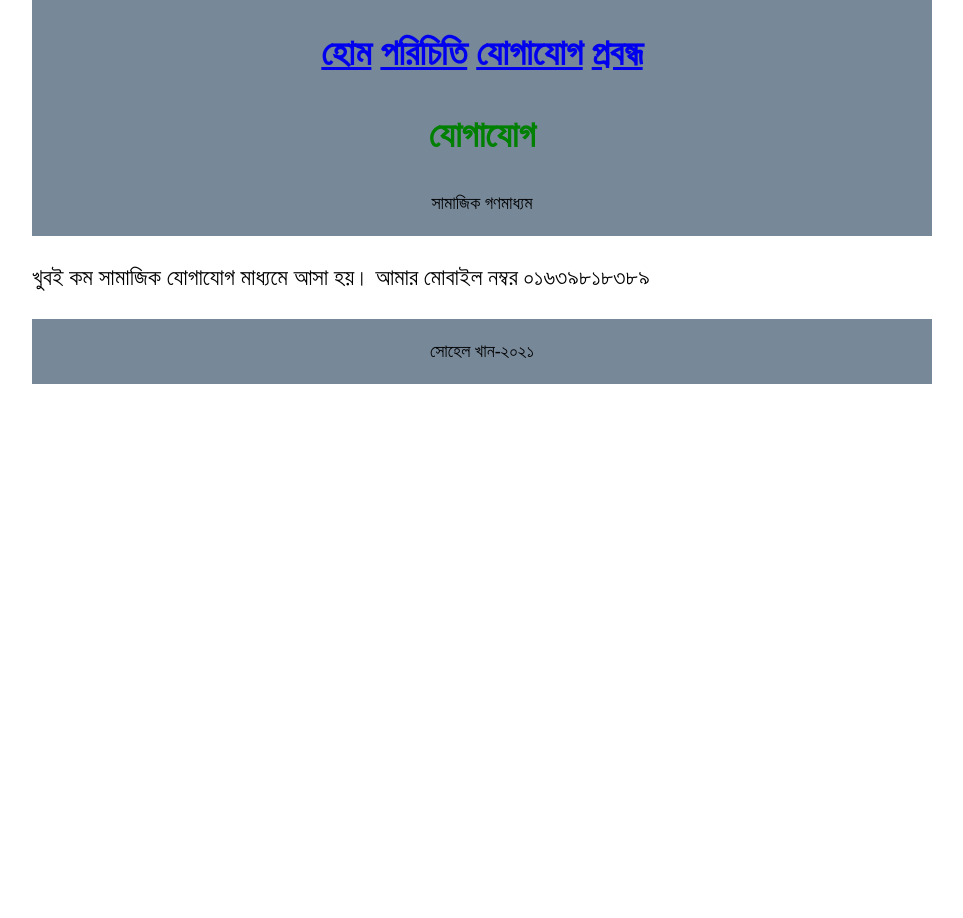
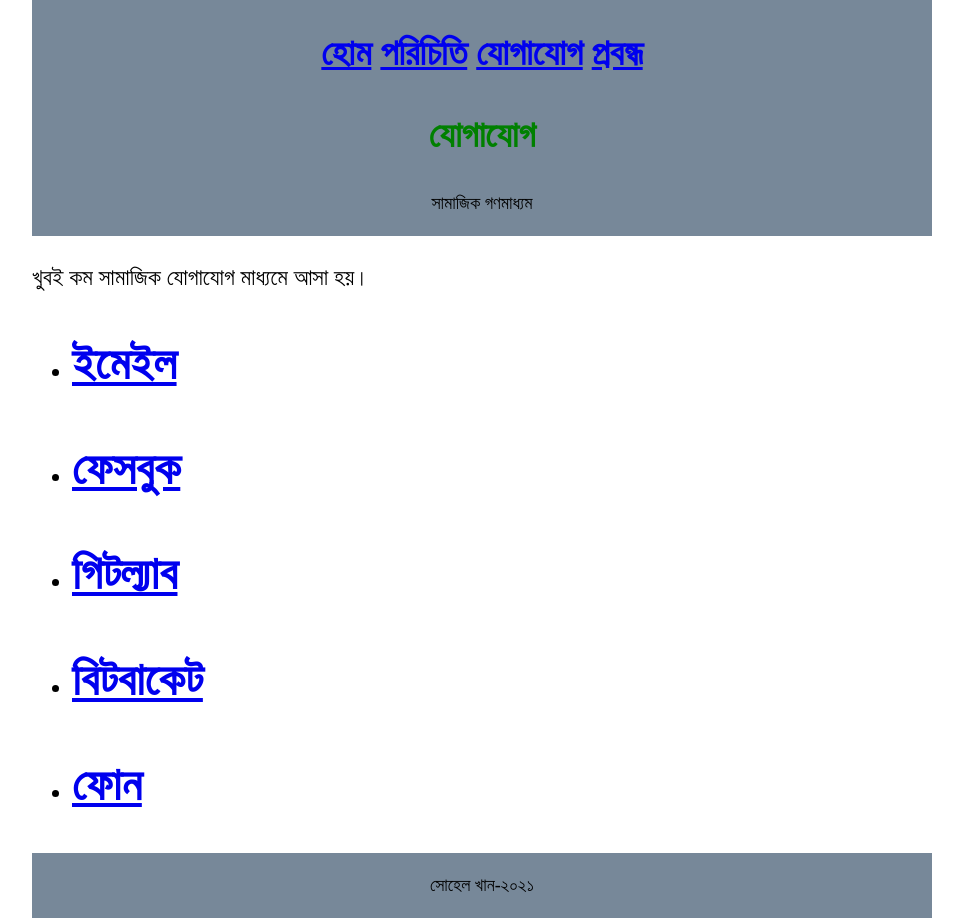
Before and after one commit to sohelkhanz/sohelkhanz.github.io, a Jekyll site: the page built from প্রবন্ধ/যোগাযোগ.md, in a window 1280 px wide. Shown: the whole page, without its empty margins (158-1121 px from the left). Built offline with Jekyll 4.4.1, drawn with Linux system fonts in a browser that asks for light colours.

Commit message:
Update যোগাযোগ.md

```diff
--- a/প্রবন্ধ/যোগাযোগ.md
+++ b/প্রবন্ধ/যোগাযোগ.md
@@ -6,4 +6,10 @@ permalink: /প্রবন্ধ/যোগাযোগ
 layout: default
 ---
 
-খুবই কম সামাজিক যোগাযোগ মাধ্যমে আসা হয়। আমার মোবাইল নম্বর ০১৬৩৯৮১৮৩৮৯
+খুবই কম সামাজিক যোগাযোগ মাধ্যমে আসা হয়।
+
+- # [ইমেইল](soooheeeel@gmail.com)
+- # [ফেসবুক](https://facebook.com/nahklehos/)
+- # [গিটল্যাব](https://gitlab.com/sohel.khan/)
+- # [বিটবাকেট](https://bitbucket.org/sohel_khan/)
+- # [ফোন](+8801639818389)
```
